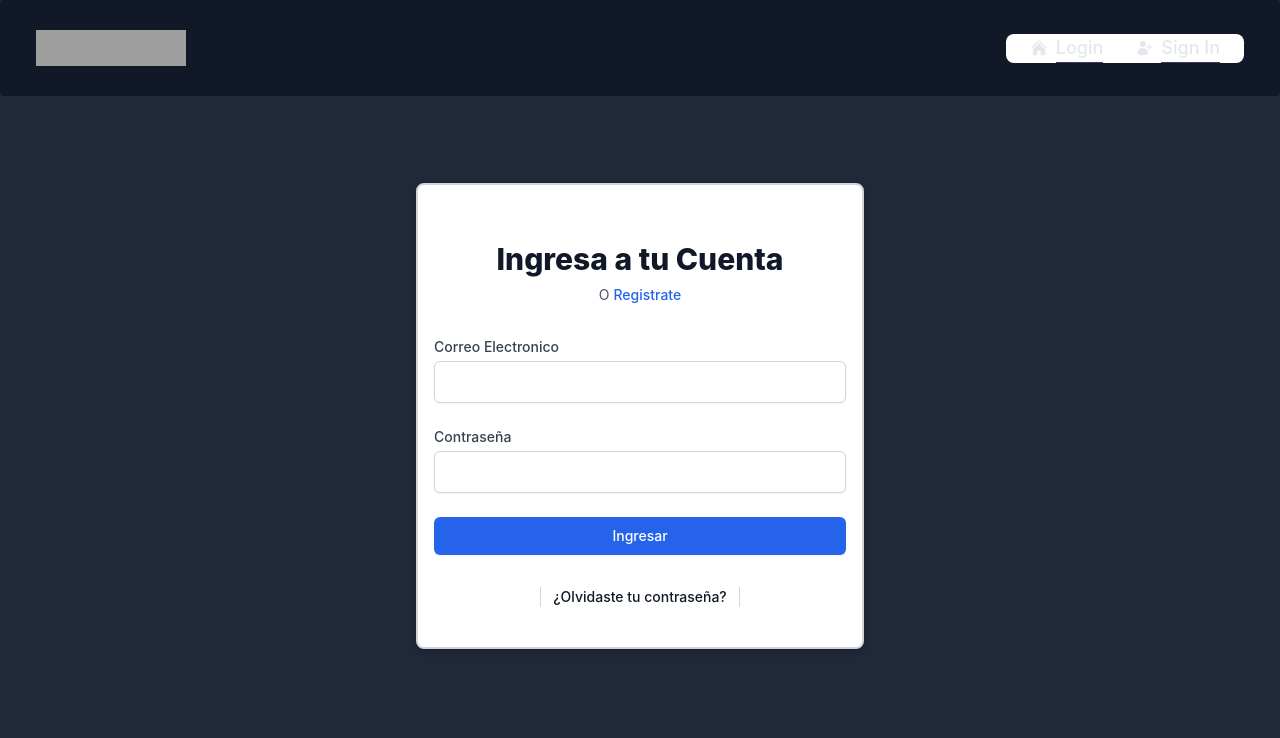
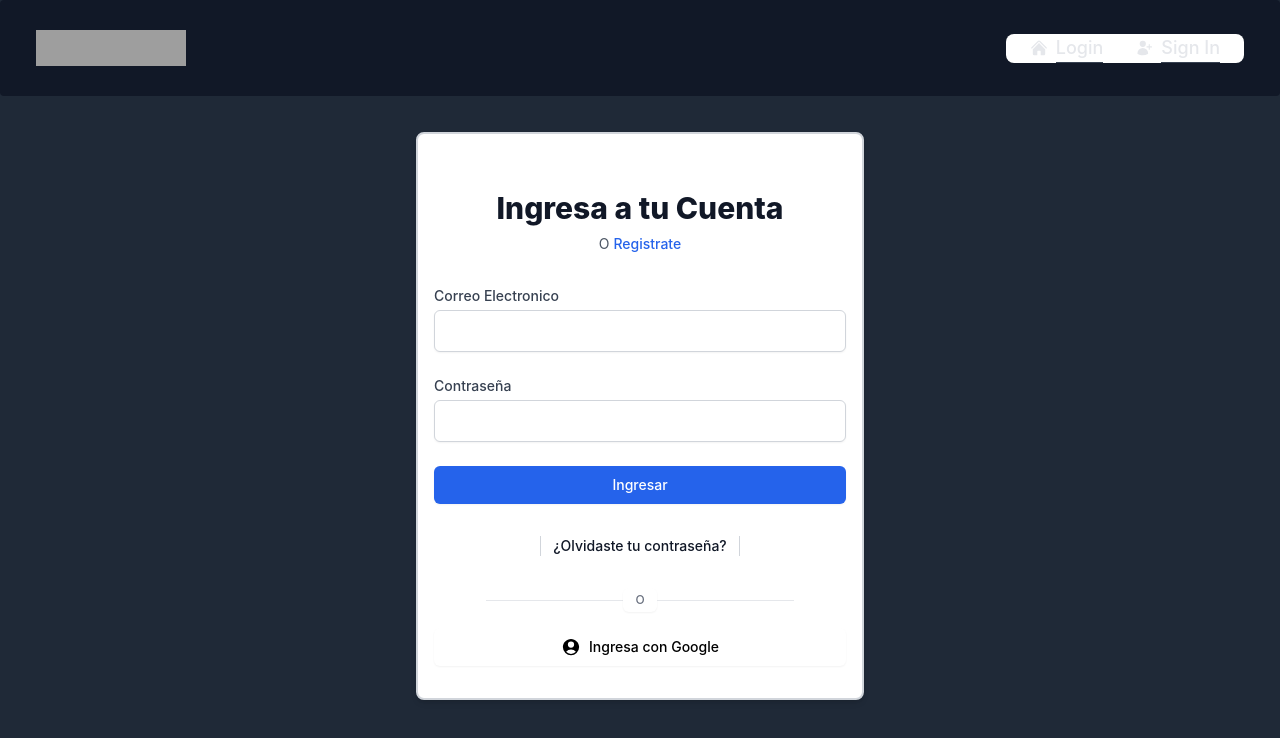
Before and after one commit to Luigi594/proyectoSW2022-frontend, a React (Create React App) app: page /login in a window 1280 px wide. Shown: the top 738 px of the page. Built offline with nearby package versions, Linux system fonts and the light colour scheme; no server answers; grey boxes are pictures that could not be loaded.

Commit message:
google button

```diff
--- a/src/components/CardLogin/index.tsx
+++ b/src/components/CardLogin/index.tsx
@@ -3,6 +3,7 @@ import { useDispatch } from "react-redux";
 import { setSecData } from "@store/Slices/secSlice";
 import { useLoginMutation } from "@store/Services/Security";
 import { useNavigate } from "react-router-dom";
+import  { HiUserCircle } from "react-icons/hi2";
 import Swal from "sweetalert2";
 
 function LoginCard()
@@ -40,21 +41,18 @@ function LoginCard()
                     }
                 });
             }
-            else {
+            else{
                     Swal.fire({
                         title: "Error",
                         text: "Usuario o contraseña incorrectos",
                         icon: "error",
                         confirmButtonText: "Ok",
                     })
-
-
             }
-
-
         });
 
     };
+
 
 
     return (
@@ -131,6 +129,25 @@ function LoginCard()
                         </div>
                     </div>
                 </div>
+                <div className="flex items-center justify-center mt-6">
+                    <span className="w-full border-b dark:border-gray-600 md:w-1/3" />
+                    <a
+                        href="#"
+                        className="inline-block px-3 py-1 text-xs font-medium text-center text-gray-500 uppercase bg-white rounded-md shadow-sm dark:bg-gray-800 dark:text-gray-400 hover:shadow-lg"
+                    >
+                        O
+                    </a>
+                    <span className="w-full border-b dark:border-gray-600 md:w-1/3" />
+                </div>
+                <div className="flex items-center justify-center mt-4">
+                    <a
+                        className="inline-flex items-center justify-center w-full px-4 py-2 text-sm font-medium text-black bg-white border border-transparent rounded-md shadow-sm hover:bg-blue-700 focus:outline-none focus:ring-2 focus:ring-offset-2 focus:ring-blue-500"
+                        href="http://localhost:3001/auth/google"
+                    >
+                        <HiUserCircle className="w-5 h-5 mr-2" />
+                        <span>Ingresa con Google</span>
+                    </a>
+                </div>
             </div>
         </div>
     );
```
